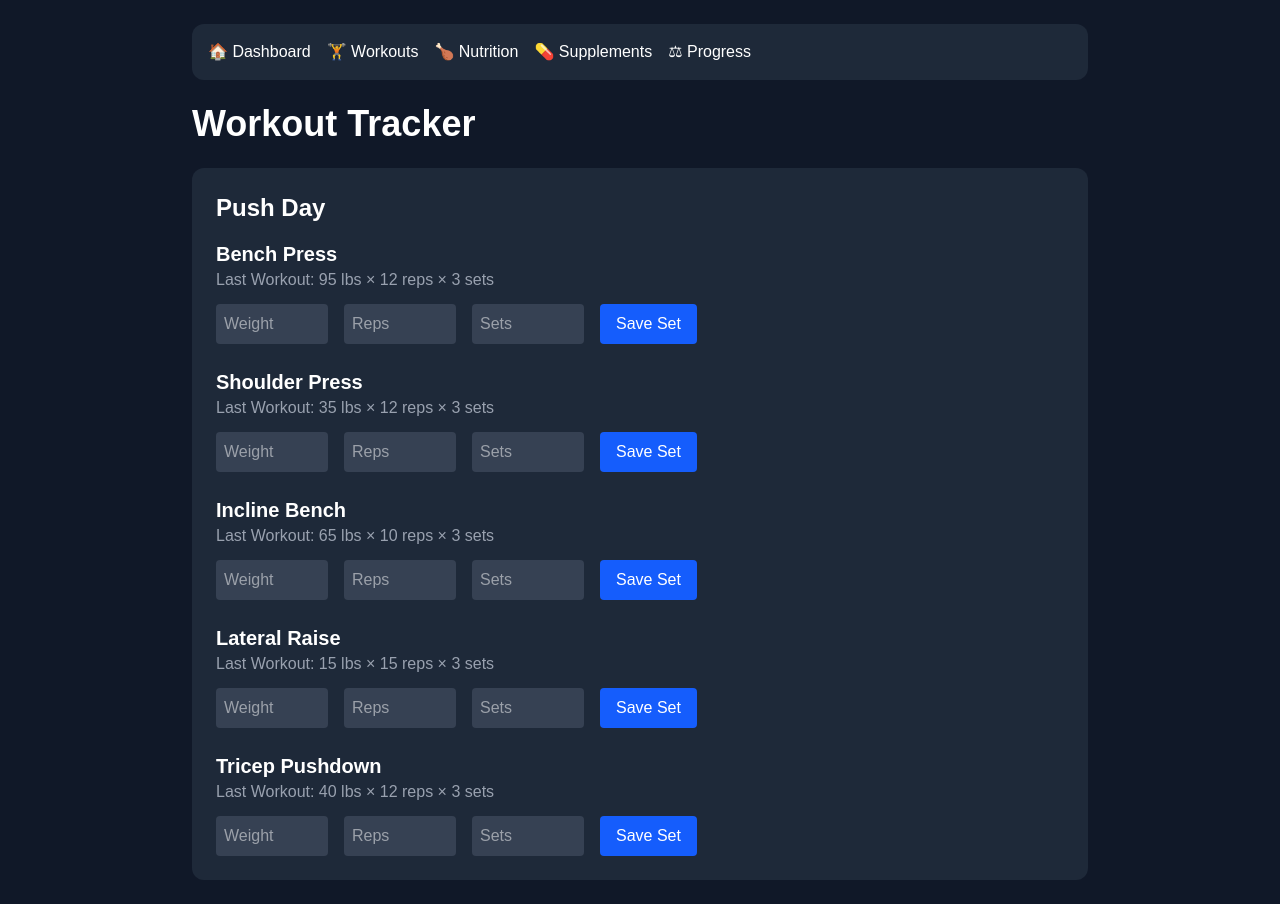
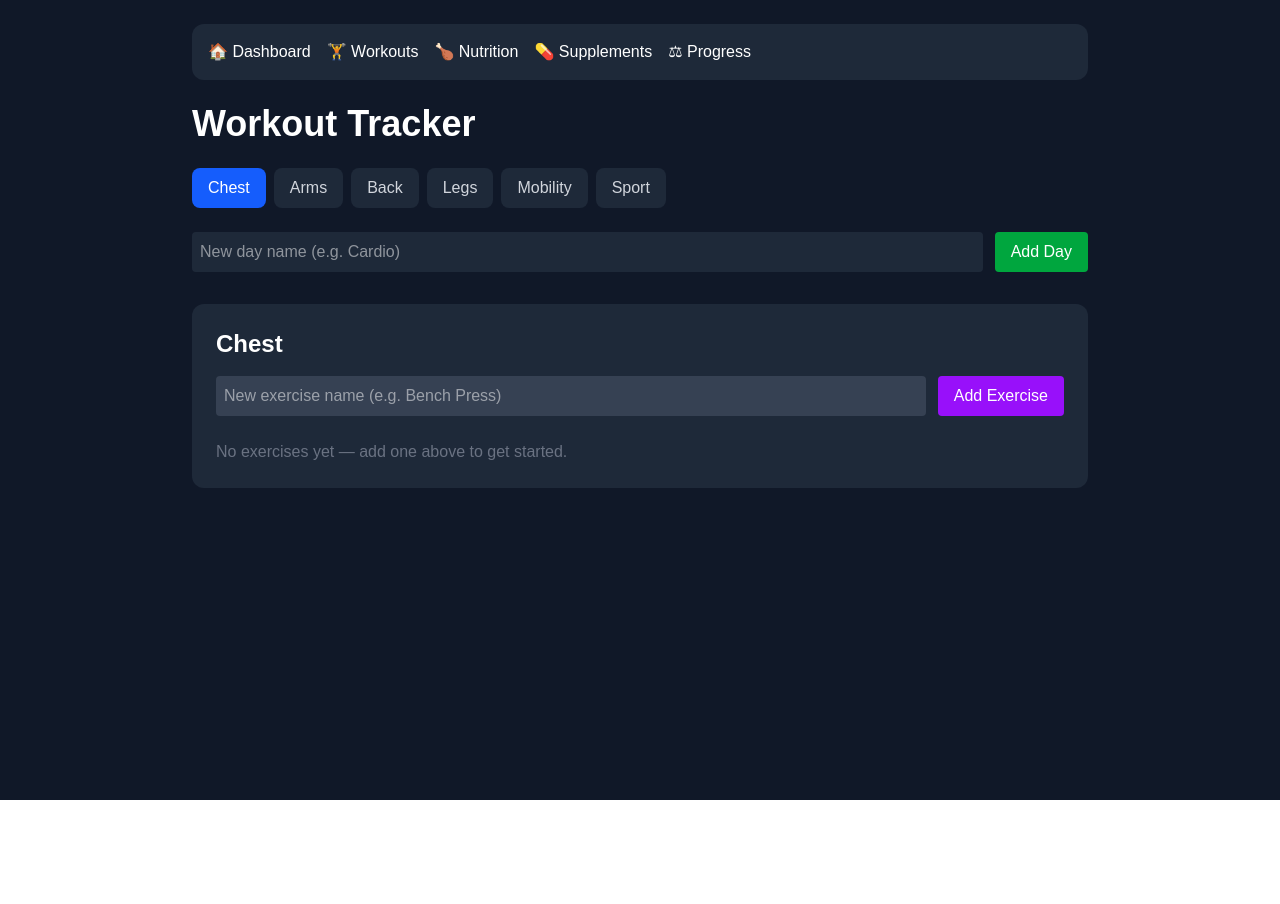
Before and after one commit to FalconEdgeIt/falconfit, a Next.js app: page /workouts in a window 1280 px wide. After the commit the page ends 800 px from the top, so only its background shows below. Built offline with nearby package versions, Linux system fonts and the light colour scheme.

Commit message:
workout days andexcersize

```diff
--- a/src/app/workouts/page.tsx
+++ b/src/app/workouts/page.tsx
@@ -3,89 +3,157 @@
 import { useState, useEffect } from "react";
 import Navigation from "../../components/Navigation";
 
-type Exercise = {
-  name: string;
-  lastWeight: number;
-  lastReps: number;
-  lastSets: number;
-};
-
-const pushDayExercises: Exercise[] = [
-  { name: "Bench Press", lastWeight: 95, lastReps: 12, lastSets: 3 },
-  { name: "Shoulder Press", lastWeight: 35, lastReps: 12, lastSets: 3 },
-  { name: "Incline Bench", lastWeight: 65, lastReps: 10, lastSets: 3 },
-  { name: "Lateral Raise", lastWeight: 15, lastReps: 15, lastSets: 3 },
-  { name: "Tricep Pushdown", lastWeight: 40, lastReps: 12, lastSets: 3 },
-];
-
-const STORAGE_KEY = "falconfit-last-performance";
-
-type PerformanceRecord = {
+type LastPerformance = {
   weight: number;
   reps: number;
   sets: number;
 };
 
+type Exercise = {
+  id: string;
+  name: string;
+  last?: LastPerformance;
+};
+
+type WorkoutDay = {
+  id: string;
+  name: string;
+  exercises: Exercise[];
+};
+
+const STORAGE_KEY = "falconfit-workout-days";
+
+const DEFAULT_DAY_NAMES = ["Chest", "Arms", "Back", "Legs", "Mobility", "Sport"];
+
+function createId() {
+  return Math.random().toString(36).slice(2, 10);
+}
+
+function getDefaultDays(): WorkoutDay[] {
+  return DEFAULT_DAY_NAMES.map((name) => ({
+    id: createId(),
+    name,
+    exercises: [],
+  }));
+}
+
 export default function WorkoutsPage() {
- const [inputs, setInputs] = useState<Record<string, { weight: string; reps: string; sets: string }>>({});
+  const [days, setDays] = useState<WorkoutDay[]>([]);
+  const [selectedDayId, setSelectedDayId] = useState<string>("");
+  const [loaded, setLoaded] = useState(false);
 
-  const [lastPerformance, setLastPerformance] = useState<Record<string, PerformanceRecord>>({});
+  const [newDayName, setNewDayName] = useState("");
+  const [newExerciseName, setNewExerciseName] = useState("");
 
-  // On load: seed defaults from pushDayExercises, then overlay anything saved in localStorage
+  const [inputs, setInputs] = useState<Record<string, { weight: string; reps: string; sets: string }>>({});
+
+  // Load from localStorage on first render, or seed defaults if nothing saved yet
   useEffect(() => {
-    const defaults: Record<string, PerformanceRecord> = {};
-    pushDayExercises.forEach((ex) => {
-      defaults[ex.name] = {
-        weight: ex.lastWeight,
-        reps: ex.lastReps,
-        sets: ex.lastSets,
-      };
-    });
-
     const stored = localStorage.getItem(STORAGE_KEY);
-    const parsed = stored ? JSON.parse(stored) : {};
-
-    setLastPerformance({ ...defaults, ...parsed });
+    if (stored) {
+      const parsedDays: WorkoutDay[] = JSON.parse(stored);
+      setDays(parsedDays);
+      setSelectedDayId(parsedDays[0]?.id || "");
+    } else {
+      const defaults = getDefaultDays();
+      setDays(defaults);
+      setSelectedDayId(defaults[0].id);
+    }
+    setLoaded(true);
   }, []);
 
-  const handleChange = (
-    exercise: string,
+  // Save to localStorage any time days change (but not on the very first empty render)
+  useEffect(() => {
+    if (loaded) {
+      localStorage.setItem(STORAGE_KEY, JSON.stringify(days));
+    }
+  }, [days, loaded]);
+
+  const selectedDay = days.find((d) => d.id === selectedDayId);
+
+  const handleAddDay = () => {
+    const name = newDayName.trim();
+    if (!name) return;
+
+    const newDay: WorkoutDay = {
+      id: createId(),
+      name,
+      exercises: [],
+    };
+
+    setDays((prev) => [...prev, newDay]);
+    setSelectedDayId(newDay.id);
+    setNewDayName("");
+  };
+
+  const handleAddExercise = () => {
+    const name = newExerciseName.trim();
+    if (!name || !selectedDay) return;
+
+    const newExercise: Exercise = {
+      id: createId(),
+      name,
+    };
+
+    setDays((prev) =>
+      prev.map((day) =>
+        day.id === selectedDay.id
+          ? { ...day, exercises: [...day.exercises, newExercise] }
+          : day
+      )
+    );
+    setNewExerciseName("");
+  };
+
+  const handleInputChange = (
+    exerciseId: string,
     field: "weight" | "reps" | "sets",
     value: string
   ) => {
     setInputs((prev) => ({
       ...prev,
-      [exercise]: {
-        ...prev[exercise],
+      [exerciseId]: {
+        ...prev[exerciseId],
         [field]: value,
       },
     }));
   };
 
-  const handleSave = (exercise: string) => {
-    const entry = inputs[exercise];
+  const handleSaveSet = (exerciseId: string) => {
+    const entry = inputs[exerciseId];
     if (!entry?.weight || !entry?.reps || !entry?.sets) return;
 
-    const newRecord: PerformanceRecord = {
+    const newLast: LastPerformance = {
       weight: Number(entry.weight),
       reps: Number(entry.reps),
       sets: Number(entry.sets),
     };
 
-    const updated = {
-      ...lastPerformance,
-      [exercise]: newRecord,
-    };
+    setDays((prev) =>
+      prev.map((day) => ({
+        ...day,
+        exercises: day.exercises.map((ex) =>
+          ex.id === exerciseId ? { ...ex, last: newLast } : ex
+        ),
+      }))
+    );
 
-    setLastPerformance(updated);
-    localStorage.setItem(STORAGE_KEY, JSON.stringify(updated));
-
-    // Clear the inputs after saving
     setInputs((prev) => ({
       ...prev,
-      [exercise]: { weight: "", reps: "", sets: "" },
+      [exerciseId]: { weight: "", reps: "", sets: "" },
     }));
   };
+
+  if (!loaded) {
+    return (
+      <main className="min-h-screen bg-gray-900 text-white p-6">
+        <div className="max-w-4xl mx-auto">
+          <Navigation />
+          <p className="text-gray-400">Loading...</p>
+        </div>
+      </main>
+    );
+  }
 
   return (
     <main className="min-h-screen bg-gray-900 text-white p-6">
@@ -93,19 +161,74 @@ export default function WorkoutsPage() {
         <Navigation />
         <h1 className="text-4xl font-bold mb-6">Workout Tracker</h1>
 
-        <div className="bg-gray-800 rounded-xl p-6">
-          <h2 className="text-2xl font-bold mb-4">Push Day</h2>
+        {/* Day selector tabs */}
+        <div className="flex gap-2 flex-wrap mb-6">
+          {days.map((day) => (
+            <button
+              key={day.id}
+              onClick={() => setSelectedDayId(day.id)}
+              className={`px-4 py-2 rounded-lg ${
+                day.id === selectedDayId
+                  ? "bg-blue-600"
+                  : "bg-gray-800 text-gray-300"
+              }`}
+            >
+              {day.name}
+            </button>
+          ))}
+        </div>
 
-          <div className="space-y-6">
-            {pushDayExercises.map((exercise) => {
-              const last = lastPerformance[exercise.name];
+        {/* Add new day */}
+        <div className="flex gap-3 mb-8">
+          <input
+            type="text"
+            placeholder="New day name (e.g. Cardio)"
+            value={newDayName}
+            onChange={(e) => setNewDayName(e.target.value)}
+            className="bg-gray-800 p-2 rounded flex-1"
+          />
+          <button
+            onClick={handleAddDay}
+            className="bg-green-600 px-4 py-2 rounded"
+          >
+            Add Day
+          </button>
+        </div>
 
-              return (
-                <div key={exercise.name}>
+        {selectedDay && (
+          <div className="bg-gray-800 rounded-xl p-6">
+            <h2 className="text-2xl font-bold mb-4">{selectedDay.name}</h2>
+
+            {/* Add new exercise to this day */}
+            <div className="flex gap-3 mb-6">
+              <input
+                type="text"
+                placeholder="New exercise name (e.g. Bench Press)"
+                value={newExerciseName}
+                onChange={(e) => setNewExerciseName(e.target.value)}
+                className="bg-gray-700 p-2 rounded flex-1"
+              />
+              <button
+                onClick={handleAddExercise}
+                className="bg-purple-600 px-4 py-2 rounded"
+              >
+                Add Exercise
+              </button>
+            </div>
+
+            {selectedDay.exercises.length === 0 && (
+              <p className="text-gray-500">
+                No exercises yet — add one above to get started.
+              </p>
+            )}
+
+            <div className="space-y-6">
+              {selectedDay.exercises.map((exercise) => (
+                <div key={exercise.id}>
                   <h3 className="text-xl font-semibold">{exercise.name}</h3>
                   <p className="text-gray-400 mb-3">
-                    {last
-                      ? `Last Workout: ${last.weight} lbs × ${last.reps} reps × ${last.sets} sets`
+                    {exercise.last
+                      ? `Last Workout: ${exercise.last.weight} lbs × ${exercise.last.reps} reps × ${exercise.last.sets} sets`
                       : "No previous data"}
                   </p>
 
@@ -113,42 +236,42 @@ export default function WorkoutsPage() {
                     <input
                       type="number"
                       placeholder="Weight"
-                      value={inputs[exercise.name]?.weight || ""}
+                      value={inputs[exercise.id]?.weight || ""}
                       onChange={(e) =>
-                        handleChange(exercise.name, "weight", e.target.value)
+                        handleInputChange(exercise.id, "weight", e.target.value)
                       }
                       className="bg-gray-700 p-2 rounded w-28"
                     />
                     <input
                       type="number"
                       placeholder="Reps"
-                      value={inputs[exercise.name]?.reps || ""}
+                      value={inputs[exercise.id]?.reps || ""}
                       onChange={(e) =>
-                        handleChange(exercise.name, "reps", e.target.value)
+                        handleInputChange(exercise.id, "reps", e.target.value)
                       }
                       className="bg-gray-700 p-2 rounded w-28"
                     />
                     <input
                       type="number"
                       placeholder="Sets"
-                      value={inputs[exercise.name]?.sets || ""}
+                      value={inputs[exercise.id]?.sets || ""}
                       onChange={(e) =>
-                        handleChange(exercise.name, "sets", e.target.value)
+                        handleInputChange(exercise.id, "sets", e.target.value)
                       }
                       className="bg-gray-700 p-2 rounded w-28"
                     />
                     <button
-                      onClick={() => handleSave(exercise.name)}
+                      onClick={() => handleSaveSet(exercise.id)}
                       className="bg-blue-600 px-4 py-2 rounded"
                     >
                       Save Set
                     </button>
                   </div>
                 </div>
-              );
-            })}
+              ))}
+            </div>
           </div>
-        </div>
+        )}
       </div>
     </main>
   );
```
